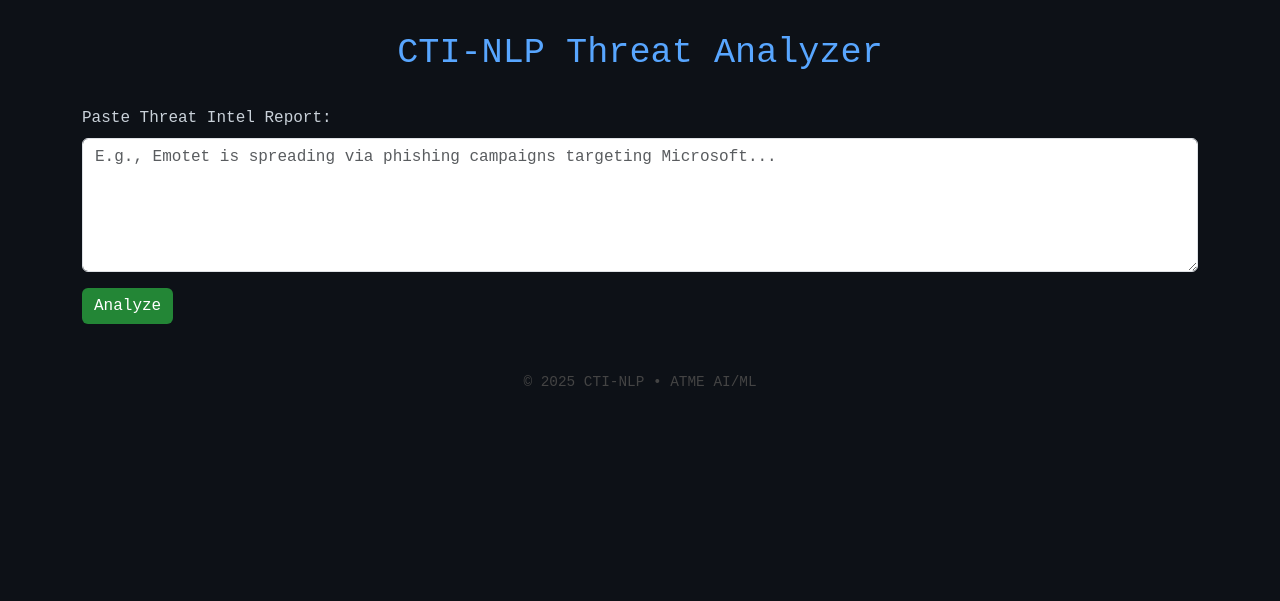
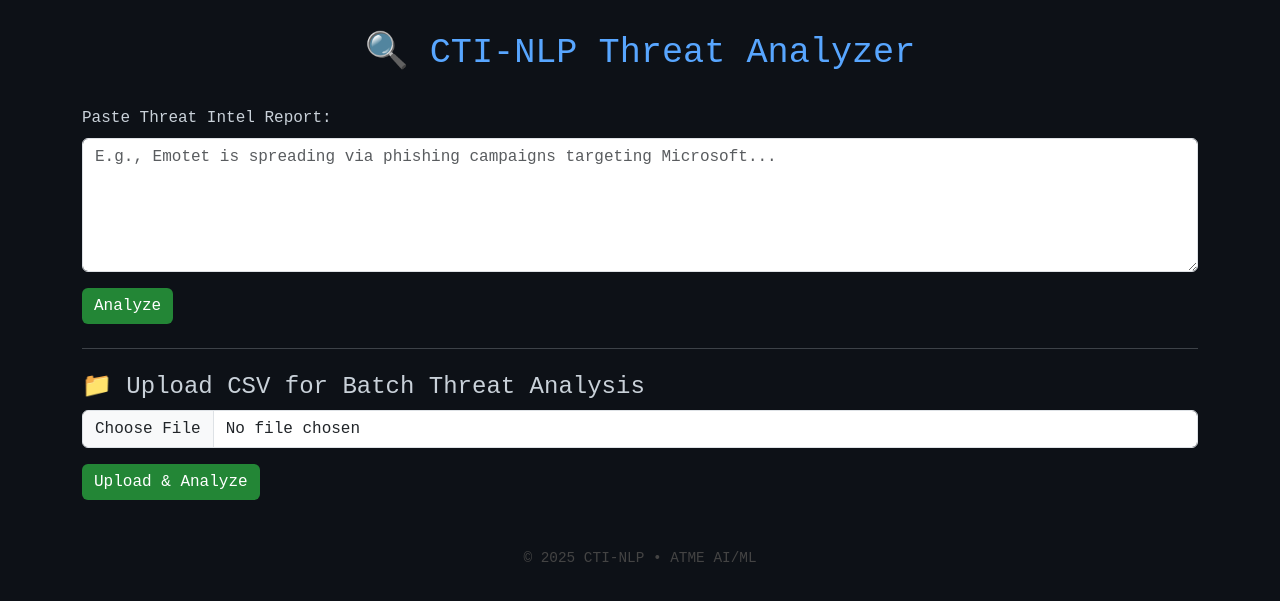
Before and after one commit to sanjanb/cti-nlp-system, a Flask app: page /dashboard in a window 1280 px wide. Shown: the top 601 px of the page. Run offline with Flask 3, Linux system fonts and the light colour scheme; parts of the project's set-up code (start-up, migrations or seed data) failed here and were passed over.

Commit message:
Add icons to headings and enhance file upload functionality in CTI-NLP Dashboard

```diff
--- a/dashboard/templates/index.html
+++ b/dashboard/templates/index.html
@@ -63,8 +63,9 @@
   </head>
   <body>
     <div class="container">
-      <h1>CTI-NLP Threat Analyzer</h1>
+      <h1>🔍 CTI-NLP Threat Analyzer</h1>
 
+      <!-- Single Text Input -->
       <form id="analyze-form">
         <div class="mb-3">
           <label for="inputText" class="form-label"
@@ -87,13 +88,13 @@
 
       <div id="result-container" class="d-none">
         <div class="card p-3">
-          <h5>Threat Type</h5>
+          <h5>📋 Threat Type</h5>
           <p id="threat-type" class="fs-5 text-success"></p>
 
-          <h5>Severity</h5>
+          <h5>🔥 Severity</h5>
           <p id="severity" class="fs-5 text-warning"></p>
 
-          <h5>Extracted Entities</h5>
+          <h5>📌 Extracted Entities</h5>
           <div id="entities"></div>
 
           <button id="downloadBtn" class="btn btn-outline-light mt-3">
@@ -101,6 +102,21 @@
           </button>
         </div>
       </div>
+
+      <hr class="my-4" />
+      <!-- File Upload -->
+      <h4>📁 Upload CSV for Batch Threat Analysis</h4>
+      <form id="upload-form">
+        <div class="mb-3">
+          <input type="file" id="csvFile" accept=".csv" class="form-control" />
+        </div>
+        <button type="submit" class="btn btn-primary">Upload & Analyze</button>
+        <div
+          class="spinner-border text-light ms-3"
+          role="status"
+          id="uploadSpinner"
+        ></div>
+      </form>
 
       <div id="footer">© 2025 CTI-NLP • ATME AI/ML</div>
     </div>
@@ -146,7 +162,6 @@
             entitiesDiv.appendChild(badge);
           });
 
-          // Store result for download
           window.latestCTIResult = result;
           resultContainer.classList.remove("d-none");
         } catch (err) {
@@ -164,6 +179,44 @@
         a.download = "cti_analysis_result.json";
         a.click();
       });
+
+      const uploadForm = document.getElementById("upload-form");
+      const uploadSpinner = document.getElementById("uploadSpinner");
+
+      uploadForm.addEventListener("submit", async function (e) {
+        e.preventDefault();
+        const fileInput = document.getElementById("csvFile");
+        const file = fileInput.files[0];
+        if (!file) return alert("Please upload a CSV file");
+
+        const formData = new FormData();
+        formData.append("file", file);
+
+        uploadSpinner.style.display = "inline-block";
+
+        try {
+          const response = await fetch("/upload_csv", {
+            method: "POST",
+            body: formData,
+          });
+
+          if (response.ok) {
+            const blob = await response.blob();
+            const url = window.URL.createObjectURL(blob);
+            const a = document.createElement("a");
+            a.href = url;
+            a.download = "cti_batch_results.json";
+            a.click();
+          } else {
+            const err = await response.json();
+            alert("Error: " + err.error);
+          }
+        } catch (err) {
+          alert("Failed: " + err.message);
+        }
+
+        uploadSpinner.style.display = "none";
+      });
     </script>
   </body>
 </html>
```
